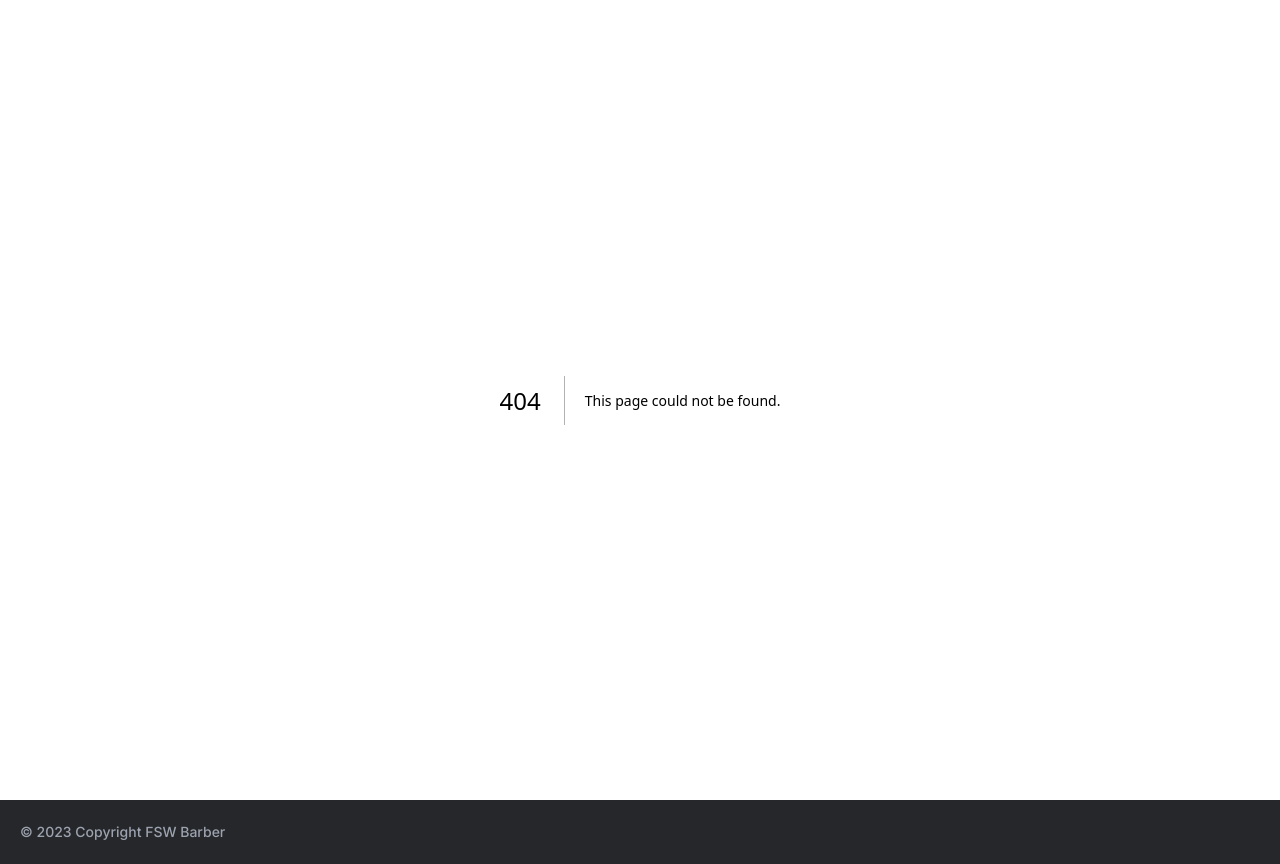
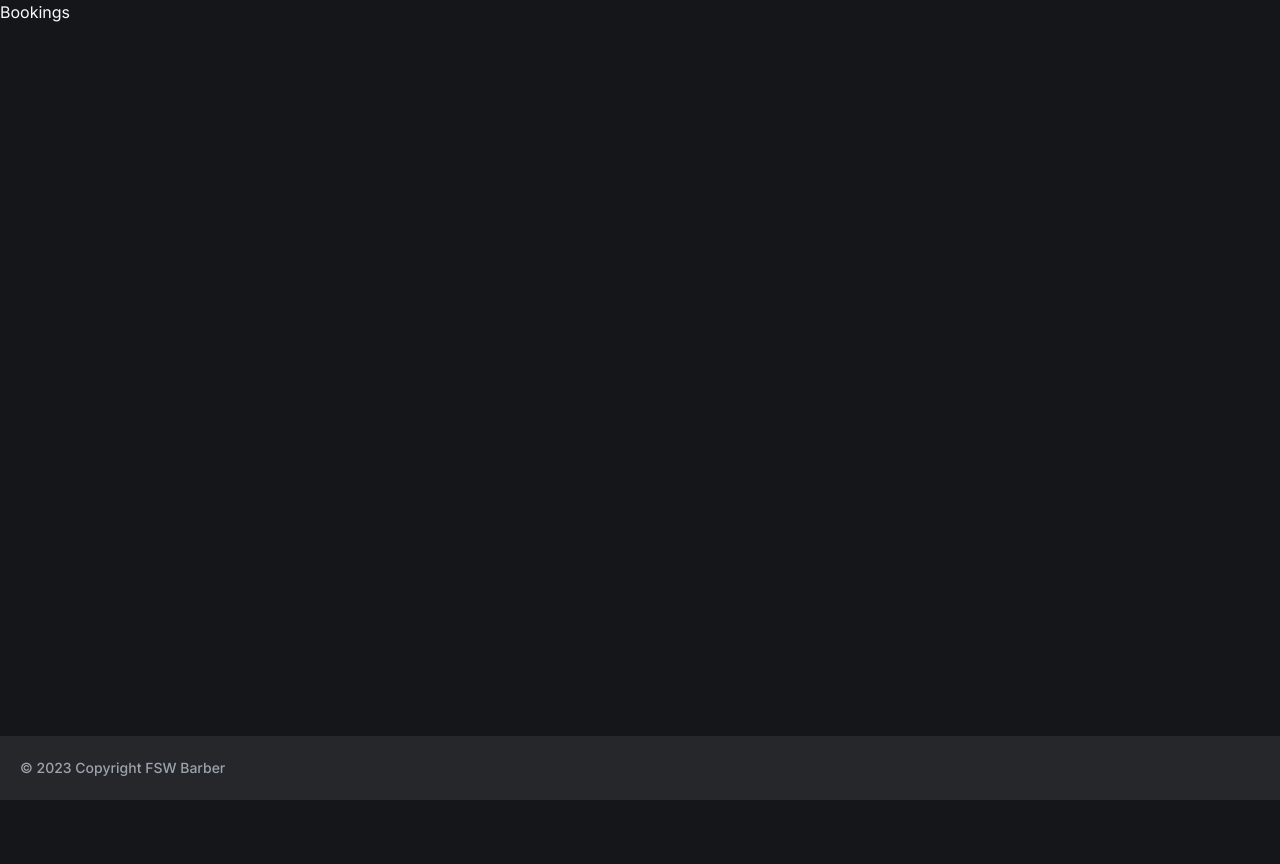
Before and after one commit to MatheusAltrao/FSW-barber, a Next.js app: page /bookings in a window 1280 px wide. Before the commit this address had no page. After the commit the page ends 800 px from the top, so only its background shows below. Built offline with nearby package versions, Linux system fonts and the light colour scheme.

Commit message:
:sparkles: feat(app/bookings): Add `Bookings` page component

```diff
--- /dev/null
+++ b/src/app/bookings/page.tsx
@@ -0,0 +1,5 @@
+const Bookings = () => {
+  return <div>Bookings</div>;
+};
+
+export default Bookings;
```
